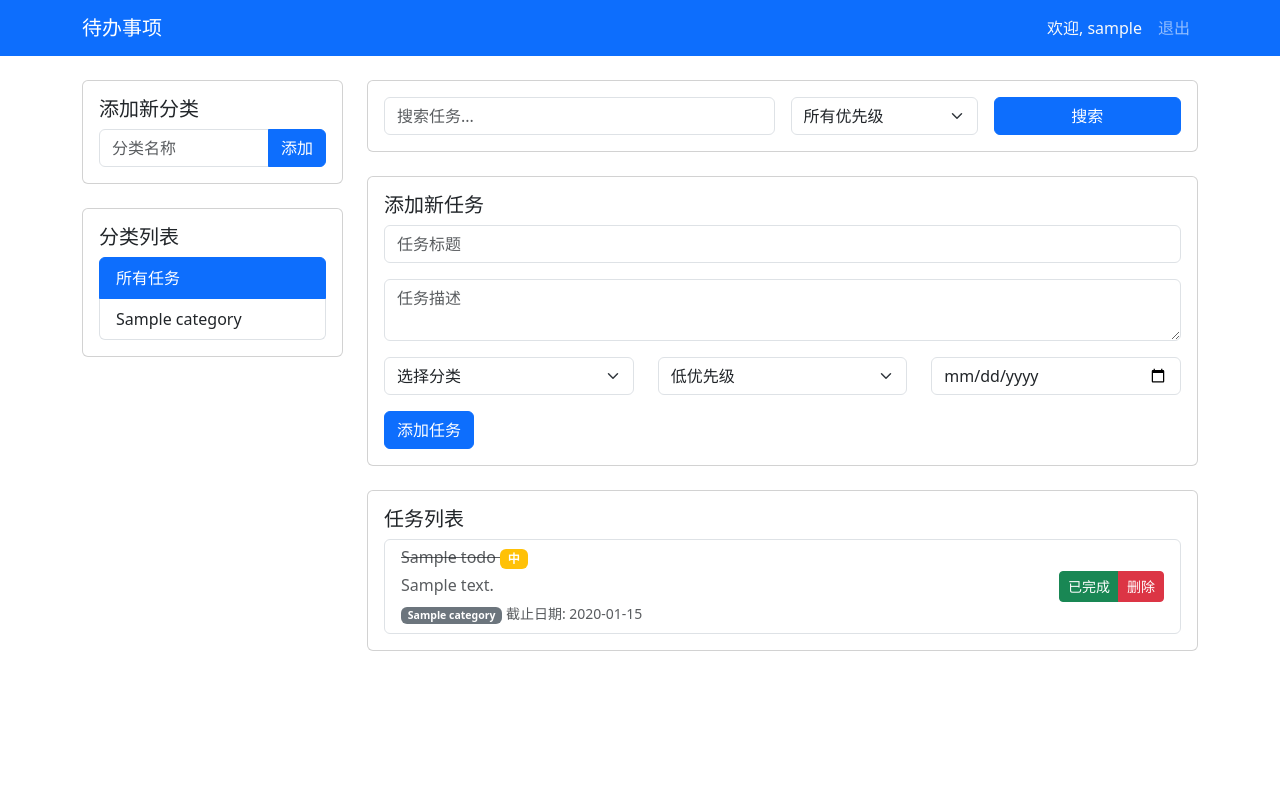
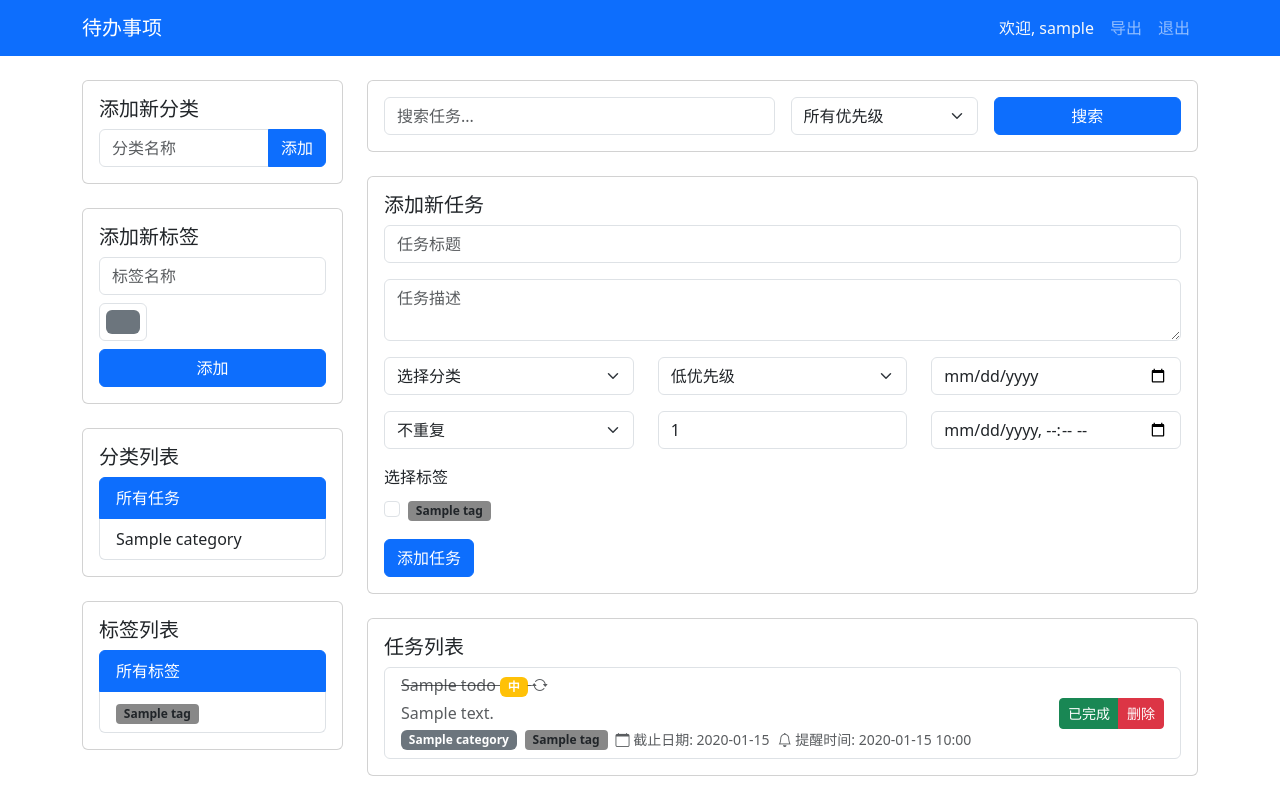
Before and after one commit to ewdlop/cursor-Flask-Python-WebApp, a Flask app: page / in a window 1280 px wide. Run offline with Flask 3, Linux system fonts and the light colour scheme; a user stored in the database is signed in; tables that the repository leaves empty hold one stand-in row (values such as "Sample post"); some libraries are stand-ins or nearby versions.

Commit message:
添加标签功能、重复任务支持及提醒功能；更新用户注册表单以包含邮箱字段；实现待办事项导出为Excel文件；优化前端界面以支持标签选择和显示。

```diff
--- a/app.py
+++ b/app.py
@@ -1,8 +1,12 @@
-from flask import Flask, render_template, request, redirect, url_for, flash
+from flask import Flask, render_template, request, redirect, url_for, flash, send_file
 from flask_sqlalchemy import SQLAlchemy
 from flask_login import LoginManager, UserMixin, login_user, login_required, logout_user, current_user
 from werkzeug.security import generate_password_hash, check_password_hash
-from datetime import datetime
+from datetime import datetime, timedelta
+from apscheduler.schedulers.background import BackgroundScheduler
+import pandas as pd
+import os
+import json
 
 app = Flask(__name__)
 app.config['SQLALCHEMY_DATABASE_URI'] = 'sqlite:///todo.db'
@@ -12,17 +16,36 @@ login_manager = LoginManager()
 login_manager.init_app(app)
 login_manager.login_view = 'login'
 
+# 创建调度器
+scheduler = BackgroundScheduler()
+scheduler.start()
+
+# 标签关联表
+todo_tags = db.Table('todo_tags',
+    db.Column('todo_id', db.Integer, db.ForeignKey('todo.id'), primary_key=True),
+    db.Column('tag_id', db.Integer, db.ForeignKey('tag.id'), primary_key=True)
+)
+
 class User(UserMixin, db.Model):
     id = db.Column(db.Integer, primary_key=True)
     username = db.Column(db.String(80), unique=True, nullable=False)
     password_hash = db.Column(db.String(120), nullable=False)
+    email = db.Column(db.String(120), unique=True, nullable=False)
     todos = db.relationship('Todo', backref='user', lazy=True)
+    tags = db.relationship('Tag', backref='user', lazy=True)
 
     def set_password(self, password):
         self.password_hash = generate_password_hash(password, method='pbkdf2:sha256')
 
     def check_password(self, password):
         return check_password_hash(self.password_hash, password)
+
+class Tag(db.Model):
+    id = db.Column(db.Integer, primary_key=True)
+    name = db.Column(db.String(50), nullable=False)
+    color = db.Column(db.String(7), default='#6c757d')  # 默认灰色
+    user_id = db.Column(db.Integer, db.ForeignKey('user.id'), nullable=False)
+    todos = db.relationship('Todo', secondary=todo_tags, backref=db.backref('tags', lazy='dynamic'))
 
 class Category(db.Model):
     id = db.Column(db.Integer, primary_key=True)
@@ -41,9 +64,32 @@ class Todo(db.Model):
     user_id = db.Column(db.Integer, db.ForeignKey('user.id'), nullable=False)
     category_id = db.Column(db.Integer, db.ForeignKey('category.id'))
 
+    # 新增字段
+    repeat_type = db.Column(db.String(20))  # daily, weekly, monthly, none
+    repeat_interval = db.Column(db.Integer, default=1)  # 重复间隔
+    reminder_time = db.Column(db.DateTime)  # 提醒时间
+    parent_id = db.Column(db.Integer, db.ForeignKey('todo.id'))  # 用于重复任务
+    subtasks = db.relationship('Todo', backref=db.backref('parent', remote_side=[id]))
+
 @login_manager.user_loader
 def load_user(user_id):
     return User.query.get(int(user_id))
+
+def check_reminders():
+    with app.app_context():
+        now = datetime.utcnow()
+        upcoming_todos = Todo.query.filter(
+            Todo.reminder_time <= now + timedelta(minutes=30),
+            Todo.reminder_time > now,
+            Todo.complete == False
+        ).all()
+
+        for todo in upcoming_todos:
+            # 这里可以添加发送提醒的逻辑，比如发送邮件或推送通知
+            print(f"提醒：任务 '{todo.title}' 即将到期")
+
+# 设置定时任务
+scheduler.add_job(check_reminders, 'interval', minutes=30)
 
 with app.app_context():
     db.create_all()
@@ -53,12 +99,17 @@ def register():
     if request.method == 'POST':
         username = request.form.get('username')
         password = request.form.get('password')
+        email = request.form.get('email')
 
         if User.query.filter_by(username=username).first():
             flash('用户名已存在')
             return redirect(url_for('register'))
 
-        user = User(username=username)
+        if User.query.filter_by(email=email).first():
+            flash('邮箱已被注册')
+            return redirect(url_for('register'))
+
+        user = User(username=username, email=email)
         user.set_password(password)
         db.session.add(user)
         db.session.commit()
@@ -91,6 +142,7 @@ def home():
     search_query = request.args.get('search', '')
     category_id = request.args.get('category', type=int)
     priority = request.args.get('priority', type=int)
+    tag_id = request.args.get('tag', type=int)
 
     query = Todo.query.filter_by(user_id=current_user.id)
 
@@ -100,16 +152,21 @@ def home():
         query = query.filter_by(category_id=category_id)
     if priority is not None:
         query = query.filter_by(priority=priority)
+    if tag_id:
+        query = query.filter(Todo.tags.any(Tag.id == tag_id))
 
     todo_list = query.order_by(Todo.due_date.asc(), Todo.priority.desc()).all()
     categories = Category.query.filter_by(user_id=current_user.id).all()
+    tags = Tag.query.filter_by(user_id=current_user.id).all()
 
     return render_template('index.html',
                          todo_list=todo_list,
                          categories=categories,
+                         tags=tags,
                          search_query=search_query,
                          selected_category=category_id,
-                         selected_priority=priority)
+                         selected_priority=priority,
+                         selected_tag=tag_id)
 
 @app.route('/add', methods=['POST'])
 @login_required
@@ -119,20 +176,78 @@ def add():
     category_id = request.form.get('category_id', type=int)
     priority = request.form.get('priority', type=int, default=0)
     due_date_str = request.form.get('due_date')
+    repeat_type = request.form.get('repeat_type')
+    repeat_interval = request.form.get('repeat_interval', type=int, default=1)
+    reminder_time_str = request.form.get('reminder_time')
+    tag_ids = request.form.getlist('tag_ids')
 
     if title:
         due_date = datetime.strptime(due_date_str, '%Y-%m-%d') if due_date_str else None
+        reminder_time = datetime.strptime(reminder_time_str, '%Y-%m-%dT%H:%M') if reminder_time_str else None
+
         new_todo = Todo(
             title=title,
             description=description,
             priority=priority,
             due_date=due_date,
             user_id=current_user.id,
-            category_id=category_id
+            category_id=category_id,
+            repeat_type=repeat_type,
+            repeat_interval=repeat_interval,
+            reminder_time=reminder_time
         )
+
+        # 添加标签
+        if tag_ids:
+            for tag_id in tag_ids:
+                tag = Tag.query.get(tag_id)
+                if tag and tag.user_id == current_user.id:
+                    new_todo.tags.append(tag)
+
         db.session.add(new_todo)
         db.session.commit()
+
+        # 如果是重复任务，创建后续任务
+        if repeat_type and repeat_type != 'none':
+            create_recurring_todos(new_todo)
+
     return redirect(url_for('home'))
+
+def create_recurring_todos(parent_todo):
+    if parent_todo.repeat_type == 'daily':
+        delta = timedelta(days=parent_todo.repeat_interval)
+    elif parent_todo.repeat_type == 'weekly':
+        delta = timedelta(weeks=parent_todo.repeat_interval)
+    elif parent_todo.repeat_type == 'monthly':
+        delta = timedelta(days=30 * parent_todo.repeat_interval)
+    else:
+        return
+
+    # 创建未来3个重复任务
+    for i in range(3):
+        due_date = parent_todo.due_date + delta * (i + 1)
+        reminder_time = parent_todo.reminder_time + delta * (i + 1) if parent_todo.reminder_time else None
+
+        new_todo = Todo(
+            title=parent_todo.title,
+            description=parent_todo.description,
+            priority=parent_todo.priority,
+            due_date=due_date,
+            user_id=parent_todo.user_id,
+            category_id=parent_todo.category_id,
+            repeat_type=parent_todo.repeat_type,
+            repeat_interval=parent_todo.repeat_interval,
+            reminder_time=reminder_time,
+            parent_id=parent_todo.id
+        )
+
+        # 复制标签
+        for tag in parent_todo.tags:
+            new_todo.tags.append(tag)
+
+        db.session.add(new_todo)
+
+    db.session.commit()
 
 @app.route('/add_category', methods=['POST'])
 @login_required
@@ -141,6 +256,17 @@ def add_category():
     if name:
         category = Category(name=name, user_id=current_user.id)
         db.session.add(category)
+        db.session.commit()
+    return redirect(url_for('home'))
+
+@app.route('/add_tag', methods=['POST'])
+@login_required
+def add_tag():
+    name = request.form.get('name')
+    color = request.form.get('color', '#6c757d')
+    if name:
+        tag = Tag(name=name, color=color, user_id=current_user.id)
+        db.session.add(tag)
         db.session.commit()
     return redirect(url_for('home'))
 
@@ -162,5 +288,32 @@ def delete(todo_id):
         db.session.commit()
     return redirect(url_for('home'))
 
+@app.route('/export')
+@login_required
+def export_todos():
+    todos = Todo.query.filter_by(user_id=current_user.id).all()
+
+    # 准备数据
+    data = []
+    for todo in todos:
+        data.append({
+            '标题': todo.title,
+            '描述': todo.description,
+            '优先级': ['低', '中', '高'][todo.priority],
+            '状态': '已完成' if todo.complete else '未完成',
+            '分类': todo.category.name if todo.category else '',
+            '标签': ', '.join(tag.name for tag in todo.tags),
+            '截止日期': todo.due_date.strftime('%Y-%m-%d') if todo.due_date else '',
+            '创建时间': todo.created_at.strftime('%Y-%m-%d %H:%M'),
+            '重复类型': todo.repeat_type if todo.repeat_type else '不重复'
+        })
+
+    # 创建DataFrame并导出为Excel
+    df = pd.DataFrame(data)
+    excel_file = 'todos_export.xlsx'
+    df.to_excel(excel_file, index=False)
+
+    return send_file(excel_file, as_attachment=True)
+
 if __name__ == '__main__':
     app.run(debug=True)
--- a/requirements.txt
+++ b/requirements.txt
@@ -3,3 +3,6 @@ python-dotenv==1.0.1
 Flask-SQLAlchemy==3.1.1
 Flask-Login==0.6.3
 Werkzeug==3.0.1
+APScheduler==3.10.4
+pandas==2.2.1
+openpyxl==3.1.2
--- a/templates/index.html
+++ b/templates/index.html
@@ -5,6 +5,20 @@
     <meta name="viewport" content="width=device-width, initial-scale=1.0">
     <title>待办事项应用</title>
     <link href="https://cdn.jsdelivr.net/npm/bootstrap@5.3.0/dist/css/bootstrap.min.css" rel="stylesheet">
+    <link href="https://cdn.jsdelivr.net/npm/bootstrap-icons@1.7.2/font/bootstrap-icons.css" rel="stylesheet">
+    <style>
+        .tag-badge {
+            display: inline-block;
+            padding: 0.35em 0.65em;
+            font-size: 0.75em;
+            font-weight: 700;
+            line-height: 1;
+            text-align: center;
+            white-space: nowrap;
+            vertical-align: baseline;
+            border-radius: 0.25rem;
+        }
+    </style>
 </head>
 <body>
     <nav class="navbar navbar-expand-lg navbar-dark bg-primary">
@@ -12,6 +26,7 @@
             <a class="navbar-brand" href="{{ url_for('home') }}">待办事项</a>
             <div class="navbar-nav ms-auto">
                 <span class="nav-item nav-link text-light">欢迎, {{ current_user.username }}</span>
+                <a class="nav-link" href="{{ url_for('export_todos') }}">导出</a>
                 <a class="nav-link" href="{{ url_for('logout') }}">退出</a>
             </div>
         </div>
@@ -21,6 +36,7 @@
         <div class="row">
             <!-- 左侧边栏 -->
             <div class="col-md-3">
+                <!-- 添加新分类 -->
                 <div class="card mb-4">
                     <div class="card-body">
                         <h5 class="card-title">添加新分类</h5>
@@ -33,7 +49,24 @@
                     </div>
                 </div>
 
-                <div class="card">
+                <!-- 添加新标签 -->
+                <div class="card mb-4">
+                    <div class="card-body">
+                        <h5 class="card-title">添加新标签</h5>
+                        <form action="{{ url_for('add_tag') }}" method="post">
+                            <div class="mb-2">
+                                <input type="text" name="name" class="form-control" placeholder="标签名称" required>
+                            </div>
+                            <div class="mb-2">
+                                <input type="color" name="color" class="form-control form-control-color" value="#6c757d" title="选择标签颜色">
+                            </div>
+                            <button type="submit" class="btn btn-primary w-100">添加</button>
+                        </form>
+                    </div>
+                </div>
+
+                <!-- 分类列表 -->
+                <div class="card mb-4">
                     <div class="card-body">
                         <h5 class="card-title">分类列表</h5>
                         <div class="list-group">
@@ -44,6 +77,24 @@
                             <a href="{{ url_for('home', category=category.id) }}"
                                class="list-group-item list-group-item-action {% if selected_category == category.id %}active{% endif %}">
                                 {{ category.name }}
+                            </a>
+                            {% endfor %}
+                        </div>
+                    </div>
+                </div>
+
+                <!-- 标签列表 -->
+                <div class="card">
+                    <div class="card-body">
+                        <h5 class="card-title">标签列表</h5>
+                        <div class="list-group">
+                            <a href="{{ url_for('home') }}" class="list-group-item list-group-item-action {% if not selected_tag %}active{% endif %}">
+                                所有标签
+                            </a>
+                            {% for tag in tags %}
+                            <a href="{{ url_for('home', tag=tag.id) }}"
+                               class="list-group-item list-group-item-action {% if selected_tag == tag.id %}active{% endif %}">
+                                <span class="tag-badge" style="background-color: {{ tag.color }}">{{ tag.name }}</span>
                             </a>
                             {% endfor %}
                         </div>
@@ -106,6 +157,35 @@
                                     <input type="date" name="due_date" class="form-control">
                                 </div>
                             </div>
+                            <div class="row">
+                                <div class="col-md-4 mb-3">
+                                    <select name="repeat_type" class="form-select">
+                                        <option value="none">不重复</option>
+                                        <option value="daily">每天</option>
+                                        <option value="weekly">每周</option>
+                                        <option value="monthly">每月</option>
+                                    </select>
+                                </div>
+                                <div class="col-md-4 mb-3">
+                                    <input type="number" name="repeat_interval" class="form-control" placeholder="重复间隔" min="1" value="1">
+                                </div>
+                                <div class="col-md-4 mb-3">
+                                    <input type="datetime-local" name="reminder_time" class="form-control">
+                                </div>
+                            </div>
+                            <div class="mb-3">
+                                <label class="form-label">选择标签</label>
+                                <div class="d-flex flex-wrap gap-2">
+                                    {% for tag in tags %}
+                                    <div class="form-check">
+                                        <input class="form-check-input" type="checkbox" name="tag_ids" value="{{ tag.id }}" id="tag{{ tag.id }}">
+                                        <label class="form-check-label" for="tag{{ tag.id }}">
+                                            <span class="tag-badge" style="background-color: {{ tag.color }}">{{ tag.name }}</span>
+                                        </label>
+                                    </div>
+                                    {% endfor %}
+                                </div>
+                            </div>
                             <button type="submit" class="btn btn-primary">添加任务</button>
                         </form>
                     </div>
@@ -129,18 +209,33 @@
                                             {% else %}
                                             <span class="badge bg-info">低</span>
                                             {% endif %}
+                                            {% if todo.repeat_type != 'none' %}
+                                            <i class="bi bi-arrow-repeat" title="重复任务"></i>
+                                            {% endif %}
                                         </h6>
                                         {% if todo.description %}
                                         <p class="mb-1 text-muted">{{ todo.description }}</p>
                                         {% endif %}
-                                        <small class="text-muted">
+                                        <div class="d-flex gap-2 align-items-center">
                                             {% if todo.category %}
                                             <span class="badge bg-secondary">{{ todo.category.name }}</span>
                                             {% endif %}
+                                            {% for tag in todo.tags %}
+                                            <span class="tag-badge" style="background-color: {{ tag.color }}">{{ tag.name }}</span>
+                                            {% endfor %}
                                             {% if todo.due_date %}
-                                            截止日期: {{ todo.due_date.strftime('%Y-%m-%d') }}
+                                            <small class="text-muted">
+                                                <i class="bi bi-calendar"></i>
+                                                截止日期: {{ todo.due_date.strftime('%Y-%m-%d') }}
+                                            </small>
                                             {% endif %}
-                                        </small>
+                                            {% if todo.reminder_time %}
+                                            <small class="text-muted">
+                                                <i class="bi bi-bell"></i>
+                                                提醒时间: {{ todo.reminder_time.strftime('%Y-%m-%d %H:%M') }}
+                                            </small>
+                                            {% endif %}
+                                        </div>
                                     </div>
                                     <div class="btn-group">
                                         <a href="{{ url_for('complete', todo_id=todo.id) }}"
--- a/templates/register.html
+++ b/templates/register.html
@@ -28,6 +28,10 @@
                                 <input type="text" class="form-control" id="username" name="username" required>
                             </div>
                             <div class="mb-3">
+                                <label for="email" class="form-label">邮箱</label>
+                                <input type="email" class="form-control" id="email" name="email" required>
+                            </div>
+                            <div class="mb-3">
                                 <label for="password" class="form-label">密码</label>
                                 <input type="password" class="form-control" id="password" name="password" required>
                             </div>
```
Also changed, not shown: 1 other file.
